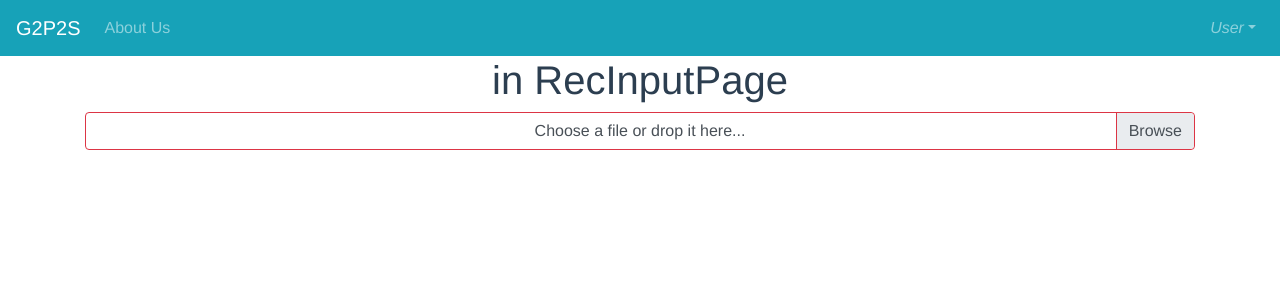
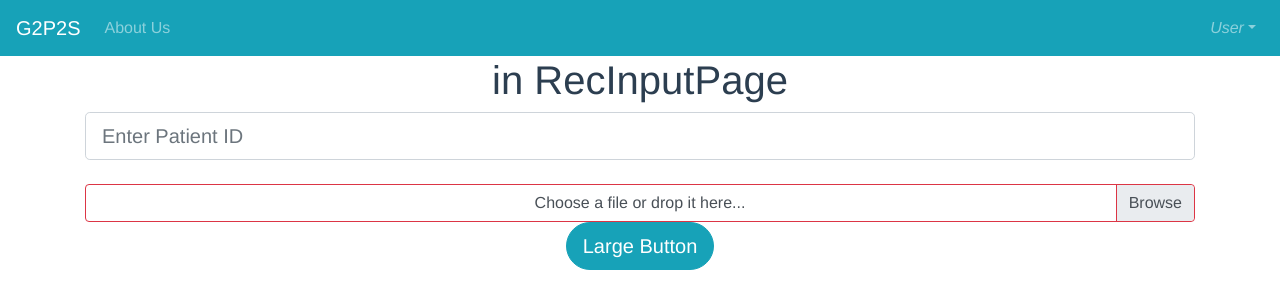
Before and after one commit to GalAgas/FinalProject, a Vue app in the folder client/: page /RecInput in a window 1280 px wide. Shown: the top 308 px of the page. Built offline with nearby package versions, Linux system fonts and the light colour scheme.

Commit message:
pass csv file from front to back

```diff
--- a/client/src/Pages/RecInputPage.vue
+++ b/client/src/Pages/RecInputPage.vue
@@ -1,25 +1,60 @@
 <template>
   <div class="container">
     <h1>  in RecInputPage </h1>
+    <b-form-input
+    id="input-small"
+    size="lg"
+    v-model="PatientID"
+    placeholder="Enter Patient ID">
+    </b-form-input>
+    <br/>
     <b-form-file
       v-model="file1"
       :state="Boolean(file1)"
       placeholder="Choose a file or drop it here..."
       drop-placeholder="Drop file here..."
     ></b-form-file>
+    <br/>
+    <b-button
+    size="lg"
+    pill variant="info"
+    v-on:click="handleClick">
+    Large Button
+    </b-button>
   </div>
 </template>
 
 <script>
+import axios from 'axios';
 
 export default {
   name: 'RecInputPage',
   data() {
     return {
       file1: null,
+      PatientID: '',
+      msg:'',
     };
   },
   methods: {
+    handleClick() {
+      var bodyFormData = new FormData();
+      bodyFormData.append('id',this.PatientID);
+      bodyFormData.append('ngs_file',this.file1);
+      const config = {
+        headers: { 'content-type': 'multipart/form-data' }
+    }
+      console.log('in handle click');
+      const path = 'http://localhost:5000/check';
+      axios.post(path,bodyFormData,config)
+        .then((res) => {
+          this.msg = res.data;
+        })
+        .catch((error) => {
+          // eslint-disable-next-line
+          console.error(error);
+        });
+    },
   },
 };
 </script>
```
Also changed, not shown: 1 other file (tests, documents, lock files or other folders).
